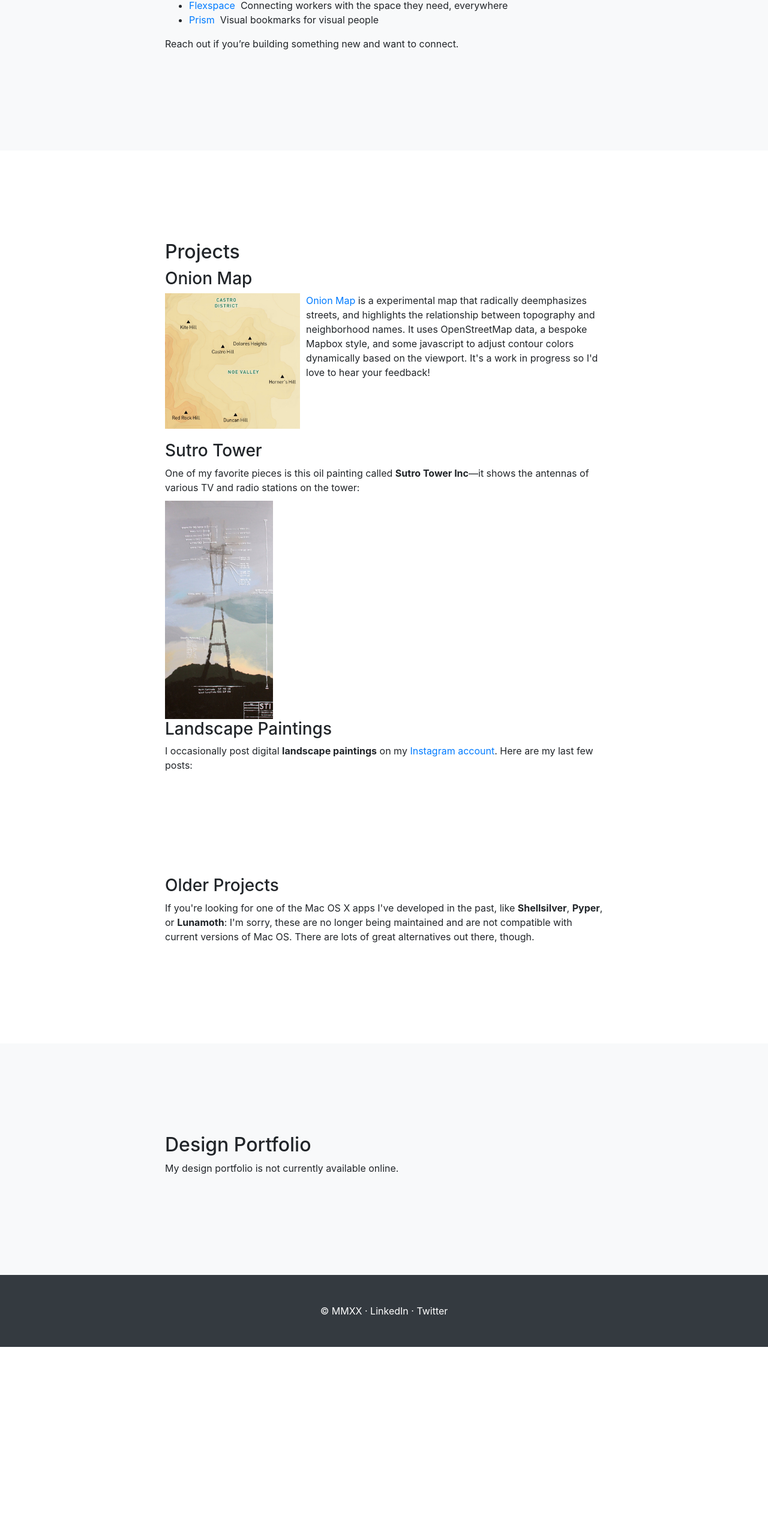
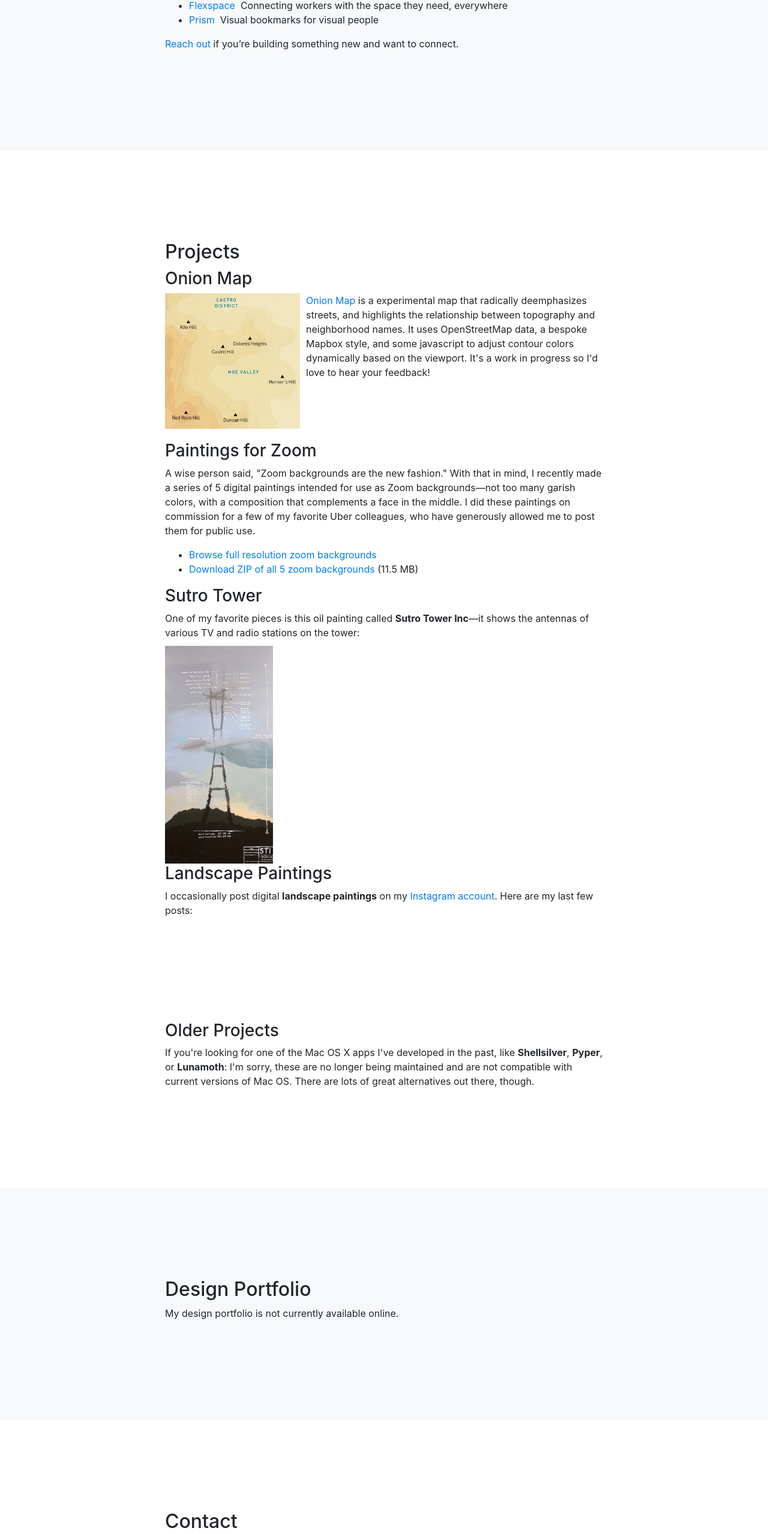
Before and after one commit to andyszy/andyszy.github.io, a website with bundled scripts: page index.html in a window 1280 px wide. Shown: the part 909-3467 px from the top of the page at 60% size. Before the commit the page ends 3155 px from the top, so only its background shows below. Built offline with nearby package versions, Linux system fonts and the light colour scheme; grey boxes are pictures that could not be loaded; a script that the page names is missing.

Commit message:
Zoom backgrounds

```diff
--- a/index.html
+++ b/index.html
@@ -82,7 +82,7 @@ I helped create <strong>Uber Eats</strong>, where I was Sr Director of Product D
  			<li><a href="http://flexspace.ai/">Flexspace</a>&nbsp; Connecting workers with the space they need, everywhere</li>
  			<li><a href="http://tryprism.co//">Prism</a>&nbsp; Visual bookmarks for visual people</li>
 			 </ul>
-			 <p>Reach out if you’re building something new and want to connect.
+			 <p><a href="#contact">Reach out</a> if you’re building something new and want to connect.
         </div>
       </div>
     </div>
@@ -97,6 +97,13 @@ I helped create <strong>Uber Eats</strong>, where I was Sr Director of Product D
 				<a href="onionmap"><img width="225" style="float:left; margin: 0 10px 20px 0" src="onionmap/thumbnail.jpg"></a>
 				<a href="onionmap">Onion Map</a> is a experimental map that radically deemphasizes streets, and highlights the relationship between topography and neighborhood names.  It uses OpenStreetMap data, a bespoke Mapbox style, and some javascript to adjust contour colors dynamically based on the viewport. It's a work in progress so I'd love to hear your feedback!
 				<div style="clear:left"></div>
+				<h3 id="zoom">Paintings for Zoom</h3>
+				<p>A wise person said, "Zoom backgrounds are the new fashion." With that in mind, I recently made a series of 5 digital paintings intended for use as Zoom backgrounds&mdash;not too many garish colors, with a composition that complements a face in the middle. I did these paintings on commission for a few of my favorite Uber colleagues, who have generously allowed me to post them for public use.
+					<ul>
+						<li><a href="zoom/">Browse full resolution zoom backgrounds</a>
+						<li><a href="zoom/all-backgrounds.zip">Download ZIP of all 5 zoom backgrounds</a> (11.5&nbsp;MB)
+					</ul>
+
 				<h3>Sutro Tower</h3>
 
 				One of my favorite pieces is this oil painting called <b>Sutro Tower Inc</b>—it shows the antennas of various TV and radio stations on the tower:<br/>
@@ -140,17 +147,22 @@ I helped create <strong>Uber Eats</strong>, where I was Sr Director of Product D
       </div>
     </div>
   </section> -->
-
+  <section id="contact">
+	  <div class="container">
+      <div class="row">
+         <div class="col-lg-8 mx-auto">
+          <h2>Contact</h2>
+			  <p>You can get in touch with me on <a href="https://www.linkedin.com/in/andyszy/">LinkedIn</a> or <a  href="https://twitter.com/andyszy">Twitter</a>.
+			  </p>
+        </div>
+      </div>
+    </div>
+  </section>
   <!-- Footer -->
   <footer class="py-5 bg-dark">
     <div class="container">
       <p class="m-0 text-center text-white">
 			&copy; MMXX
-			·
-			<a class="text-white" href="https://www.linkedin.com/in/andyszy/">LinkedIn</a>
-			·
-			<a class="text-white" href="https://twitter.com/andyszy">Twitter</a>
-
 		</p>
     </div>
     <!-- /.container -->
```
Also changed, not shown: zoom/Sunset from Noe Valley.png (added), 5 other files.
